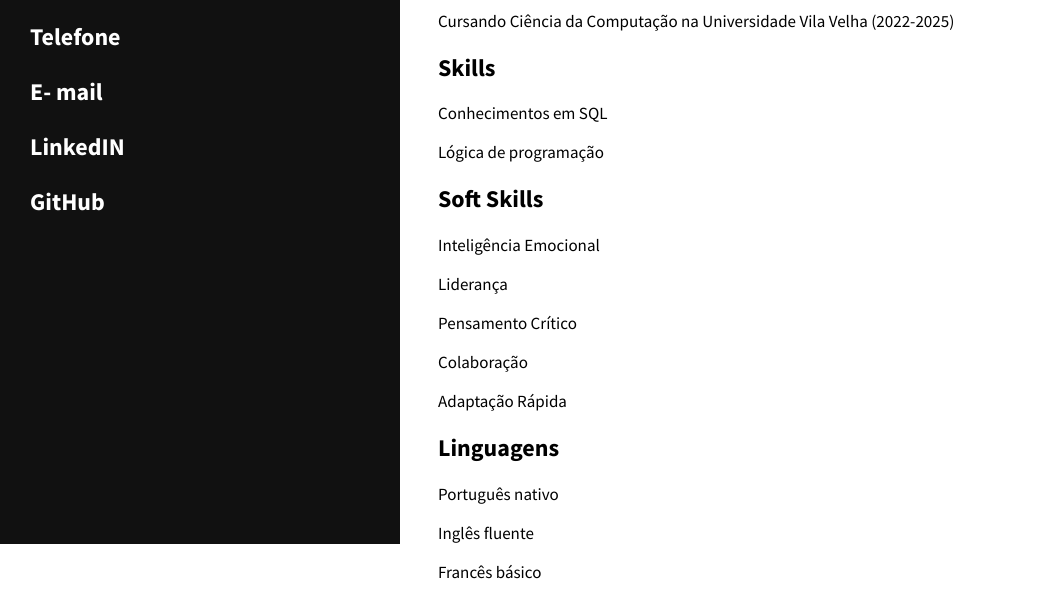
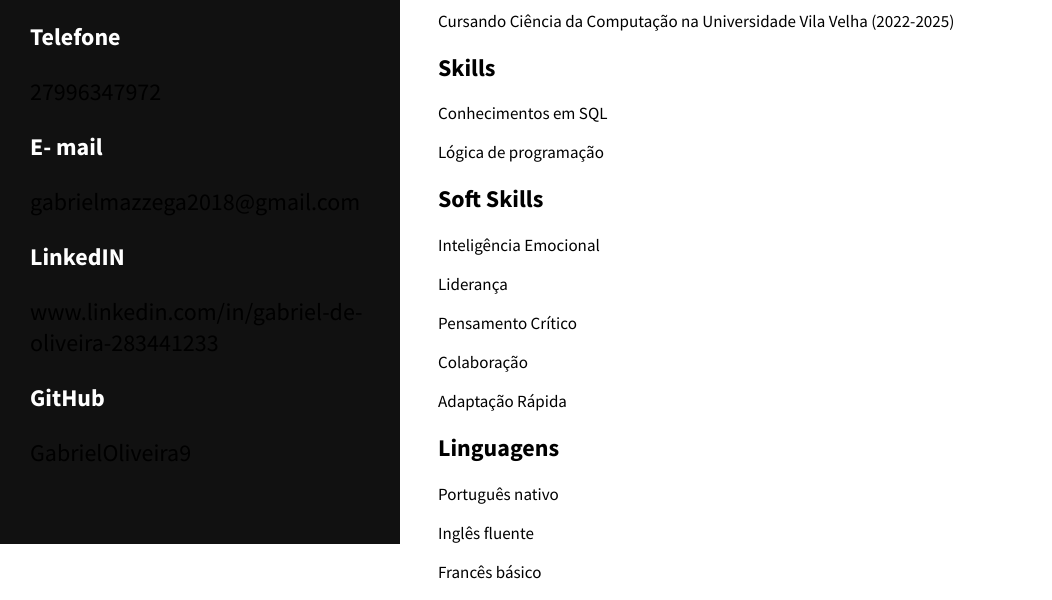
Before and after one commit to GabrielOliveira9/curriculo, a plain HTML site: page index.html in a window 1280 px wide. Shown: the part 256-856 px from the top of the page, without its empty margins (0-1052 px from the left). Drawn offline with Linux system fonts and the light colour scheme.

Commit message:
Update index.html

```diff
--- a/index.html
+++ b/index.html
@@ -19,13 +19,25 @@
       <a href="tel:+5527996347972">Telefone</a>
     </p>
     <p>
+      27996347972
+    </p>
+    <p>
       <a href="mailto:gabrielmazzega2018@gmail.com">E-        mail</a>
+    </p>
+    <p>
+      gabrielmazzega2018@gmail.com
     </p>
     <p>
      <a href="https://www.linkedin.com/in/gabriel-de-oliveira-283441233/" target="_blank">LinkedIN</a>
     </p>
     <p>
+      www.linkedin.com/in/gabriel-de-oliveira-283441233
+    </p>
+    <p>
       <a href="https://github.com/GabrielOliveira9" target="_blank">GitHub</a>
+    </p>
+  <p>
+   GabrielOliveira9
     </p>
   </div>
 </div>
```
